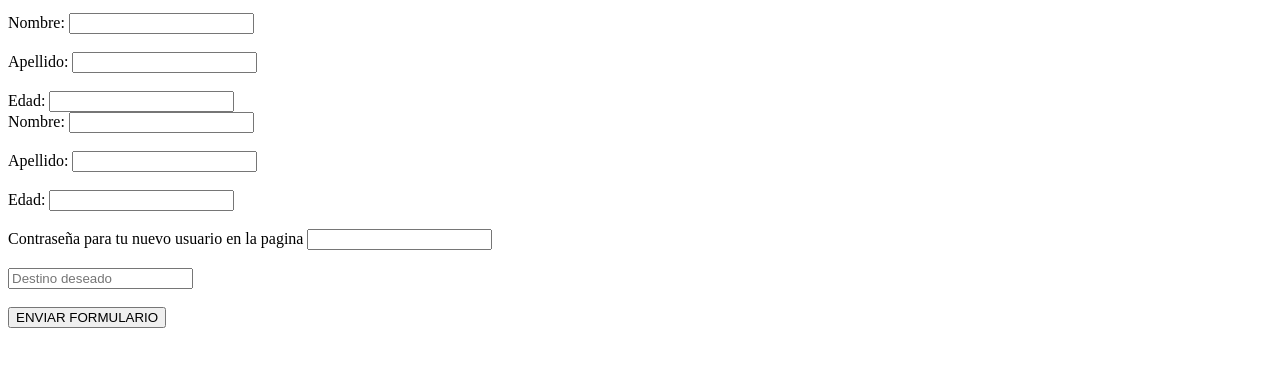
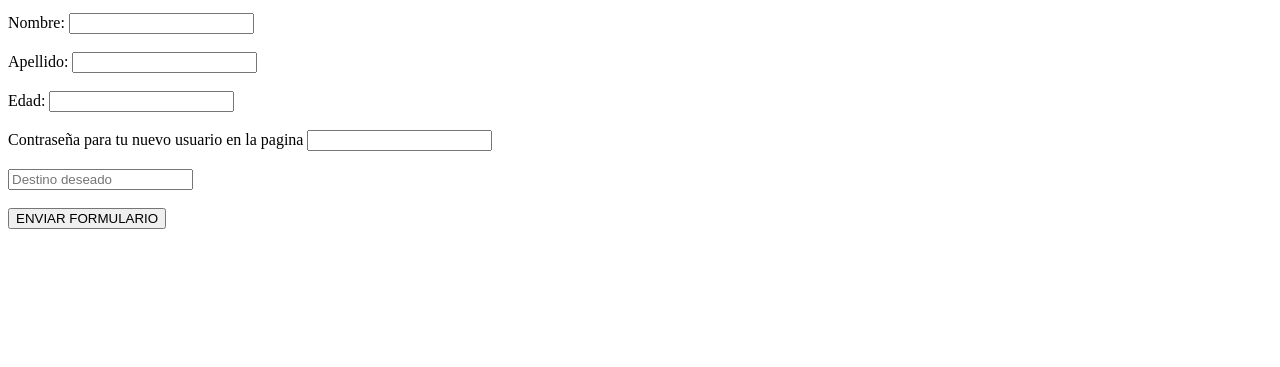
Before and after one commit to SofiHernandez/HTML-Turism-, a plain HTML site: page Formulariodecontacto.html in a window 1280 px wide. Shown: the part 159-526 px from the top of the page. Drawn offline with Linux system fonts and the light colour scheme.

Commit message:
First code html

```diff
--- a/Formulariodecontacto.html
+++ b/Formulariodecontacto.html
@@ -32,27 +32,6 @@
                 <input type="number" name="edad">
             </div>
 
-        </form>
-        <form>
-            <div>
-                <label for="nombre"> Nombre: </label>
-                <input type="text" name="nombre"/>
-            </div>
-
-            <br>
-
-            <div>
-                <label for="apellido"> Apellido: </label>
-                <input type="text" name="apellido" />
-            </div>
-
-            <br>
-
-            <div>
-                <label for="edad"> Edad: </label>
-                <input type="number" name="edad">
-            </div>
-
             <br>
             <div>
                 <label for="contraseña"> Contraseña para tu nuevo usuario en la pagina </label>
```
